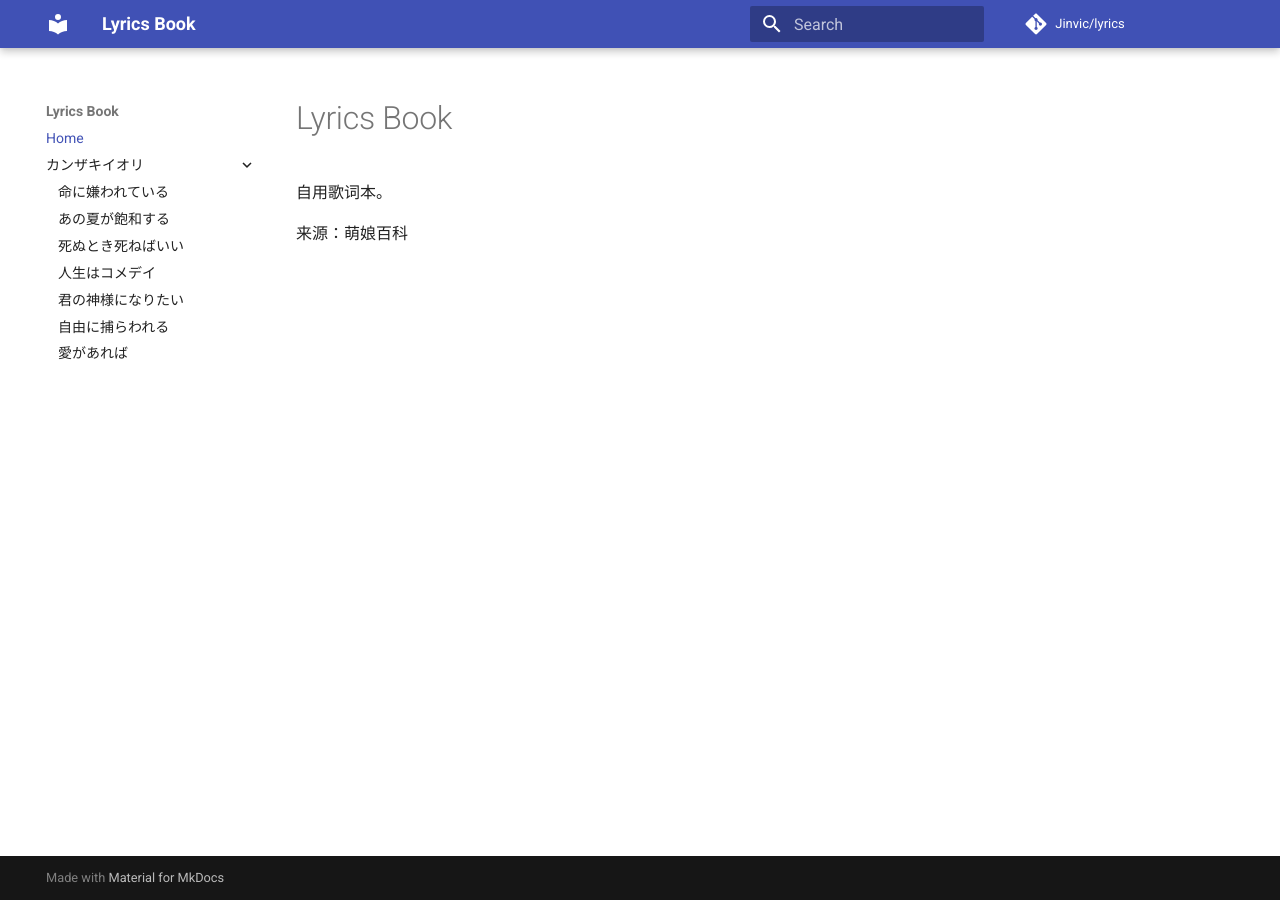
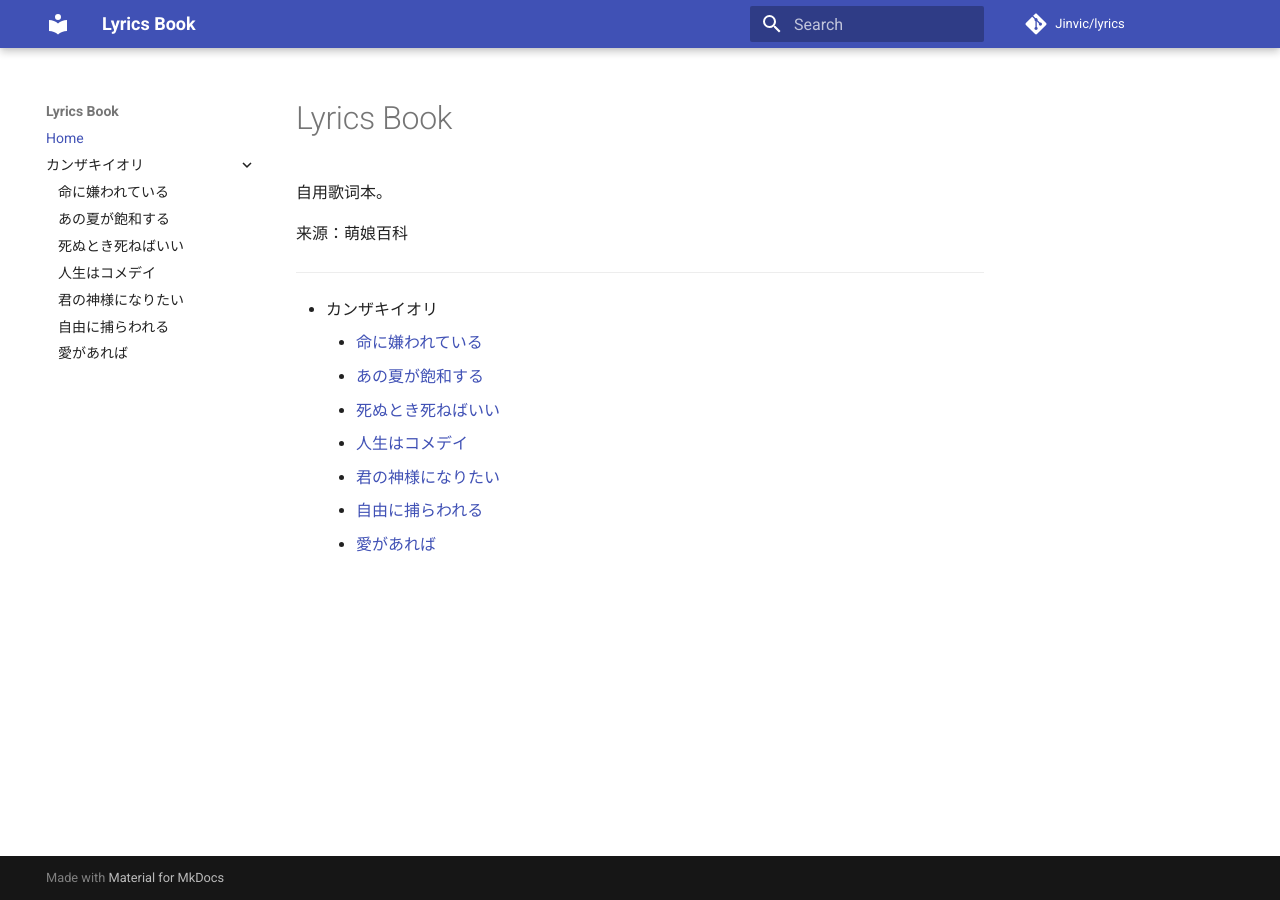
Before and after one commit to Jinvic/lyrics, an MkDocs documentation site: the page built from docs/README.md, in a window 1280 px wide. Built offline with MkDocs 1.6.1 and Material for MkDocs 9.7.7, drawn with Linux system fonts in a browser that asks for light colours; comment, search, counter and statistics services are not loaded.

Commit message:
add index

```diff
--- /dev/null
+++ b/.markdownlint.yaml
@@ -0,0 +1,4 @@
+MD007:
+  indent: 4
+
+MD013: false
--- a/docs/README.md
+++ b/docs/README.md
@@ -3,3 +3,14 @@
 自用歌词本。
 
 来源：萌娘百科
+
+---
+
+- カンザキイオリ
+    - [命に嫌われている](./カンザキイオリ/命に嫌われている.md)
+    - [あの夏が飽和する](./カンザキイオリ/あの夏が飽和する.md)
+    - [死ぬとき死ねばいい](./カンザキイオリ/死ぬとき死ねばいい.md)
+    - [人生はコメデイ](./カンザキイオリ/人生はコメデイ.md)
+    - [君の神様になりたい](./カンザキイオリ/君の神様になりたい.md)
+    - [自由に捕らわれる](./カンザキイオリ/自由に捕らわれる.md)
+    - [愛があれば](./カンザキイオリ/愛があれば.md)
```
